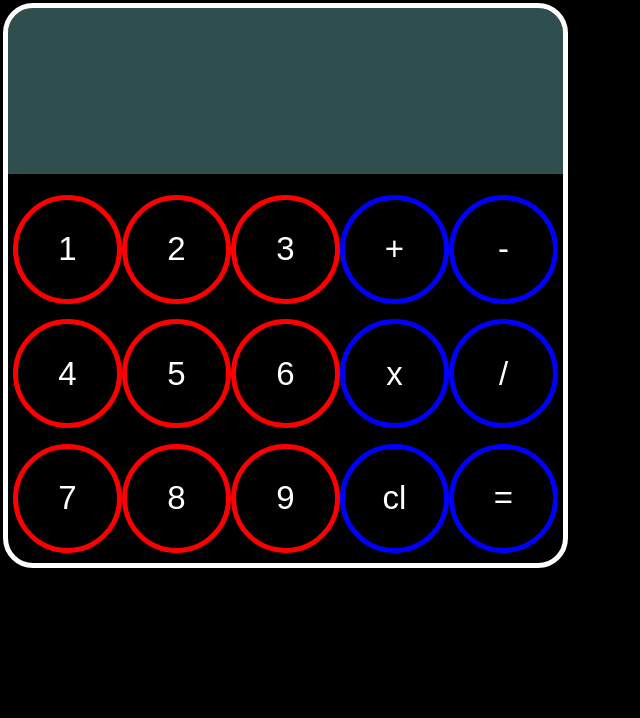
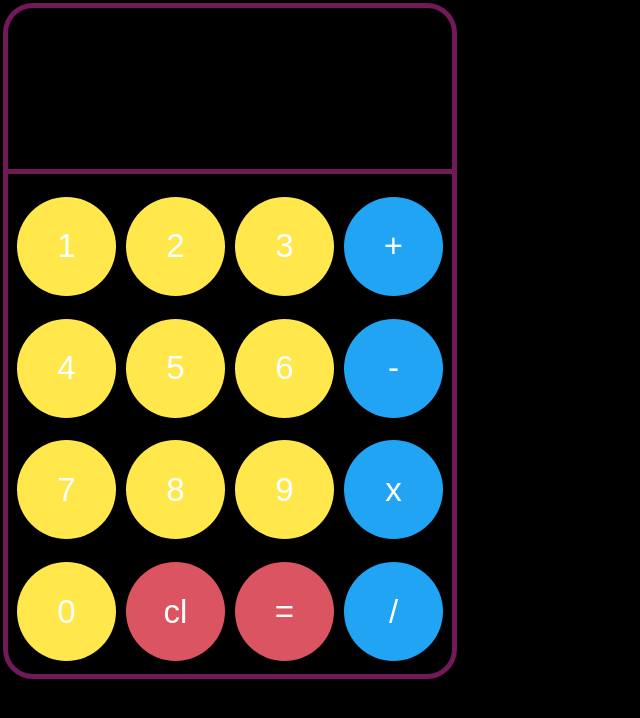
Before and after one commit to squendle/calculator, a plain HTML site: page index.html in a window 1280 px wide. Shown: the whole page, without its empty margins (0-640 px from the left). Drawn offline with Linux system fonts and the light colour scheme.

Commit message:
Style buttons and create variables and click listener

```diff
--- a/index.html
+++ b/index.html
@@ -11,21 +11,22 @@
 
   <div id="calc-body">
     <div id="display"></div>
-    <div class="button" id="1">1</div>
-    <div class="button" id="2">2</div>
-    <div class="button" id="3">3</div>
-    <div class="button operator" id="add">+</div>
-    <div class="button operator" id="subtract">-</div>
-    <div class="button" id="4">4</div>
-    <div class="button" id="5">5</div>
-    <div class="button" id="6">6</div>
-    <div class="button operator" id="multiply">x</div>
-    <div class="button operator" id="divide">/</div>
-    <div class="button" id="7">7</div>
-    <div class="button" id="8">8</div>
-    <div class="button" id="9">9</div>
+    <div class="button" id="one">1</div>
+    <div class="button" id="two">2</div>
+    <div class="button" id="three">3</div>
+    <div class="button operator" id="plus">+</div>
+    <div class="button" id="four">4</div>
+    <div class="button" id="five">5</div>
+    <div class="button" id="six">6</div>
+    <div class="button operator" id="minus">-</div>
+    <div class="button" id="seven">7</div>
+    <div class="button" id="eight">8</div>
+    <div class="button" id="nine">9</div>
+    <div class="button operator" id="times">x</div>
+    <div class="button" id="zero">0</div>
     <div class="button operator" id="clear">cl</div>
     <div class="button operator" id="equals">=</div>
+    <div class="button operator" id="divided` ">/</div>
   </div>
 
 
--- a/script.js
+++ b/script.js
@@ -34,3 +34,39 @@ function operate(num1, operator, num2){
     return sub(num1, num2);
   }
 };
+
+// these are the variables for each button
+
+const zero = document.querySelector("#zero");
+const one = document.querySelector("#one");
+const two = document.querySelector("#two");
+const three = document.querySelector("#three");
+const four = document.querySelector("#four");
+const five = document.querySelector("#five");
+const six = document.querySelector("#six");
+const seven = document.querySelector("#seven");
+const eight = document.querySelector("#eight");
+const nine = document.querySelector("#nine");
+const plus = document.querySelector("#plus");
+const minus = document.querySelector("#minus");
+const times = document.querySelector("#times");
+const divided = document.querySelector("divided");
+const clear = document.querySelector("#clear");
+const equals = document.querySelector("#equals");
+
+const buttons = document.querySelectorAll(".button");
+const display = document.querySelector(".display");
+
+let displayVal = "HI";
+
+buttons.forEach(button => {
+  button.addEventListener('click', displayUpdate());
+});
+// I want for each click on a button to take the id and grab the correct variable, then update the displayVal with that variable....
+
+// when a button clicks, that number goes into the display
+
+
+function displayUpdate(displayVal){
+  display.textContent = displayVal;
+};
--- a/style.css
+++ b/style.css
@@ -11,19 +11,24 @@
   justify-content: center;
   flex-wrap: wrap;
   gap: 10px;
-  width: 555px;
-  height: 555px;
-  outline: solid white 5px;
+  width: 444px;
+  height: 666px;
+  outline: solid #72195A 5px;
   border-radius: 25px;
 
 }
 
 #display {
+  display: flex;
   width: 555px;
   height: 166px;
-  background-color: darkslategrey;
+  font-size: 111px;
+  justify-content: right;
+  align-items: center;
+  padding: 22px;
   border-top-left-radius: 25px;
   border-top-right-radius: 25px;
+  border-bottom: 5px #72195A solid;
 }
 
 .button {
@@ -32,10 +37,15 @@
   align-items: center;
   width: 99px;
   height: 99px;
-  outline: solid red 5px;
-  border-radius: 50%
+  border-radius: 50%;
+  background-color: #ffe74c;
+
 }
 
 .operator {
-  outline: solid blue 5px;
+  background-color: #20A4F3;
 }
+
+#equals, #clear {
+  background-color: #DB5461;
+}
```
